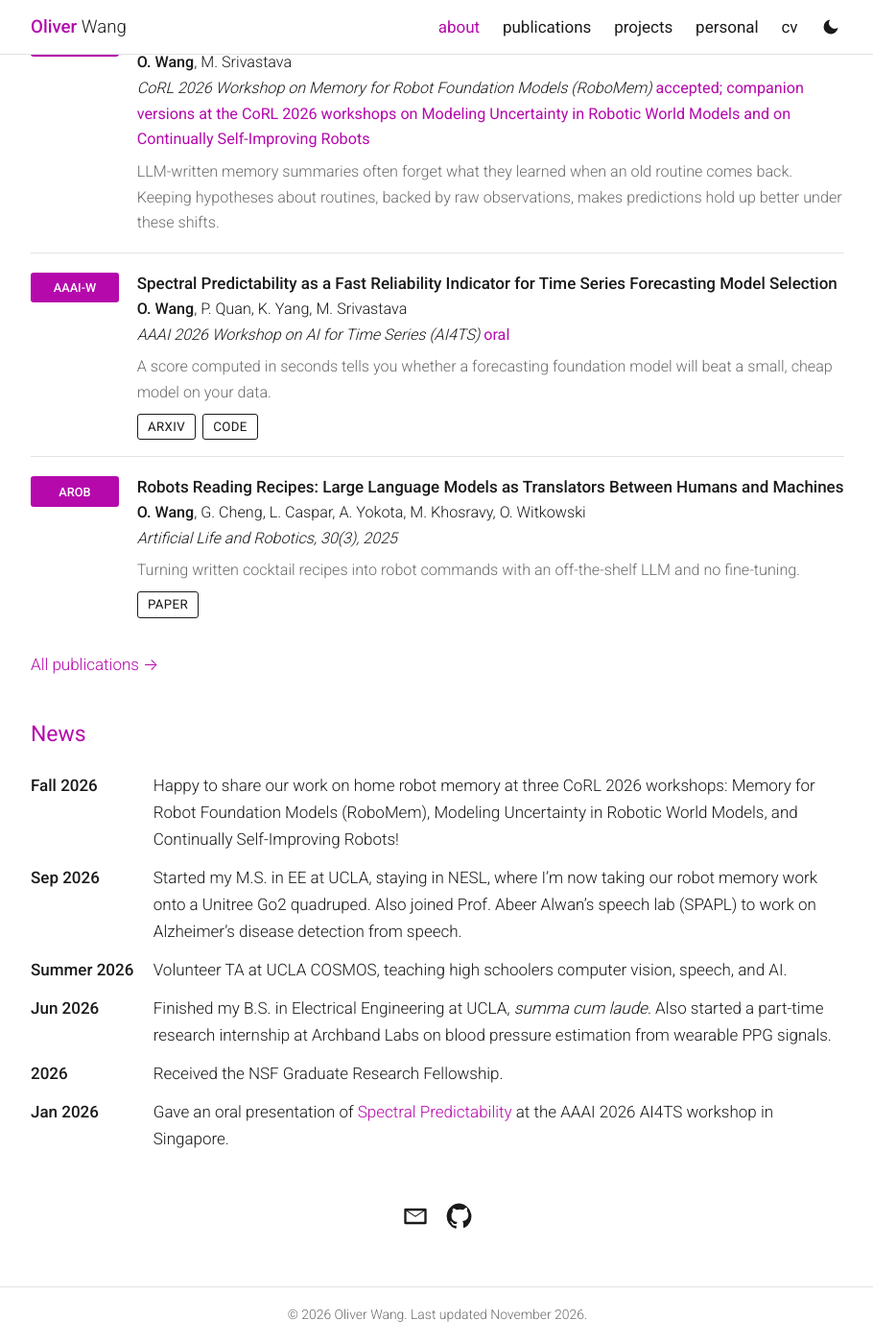
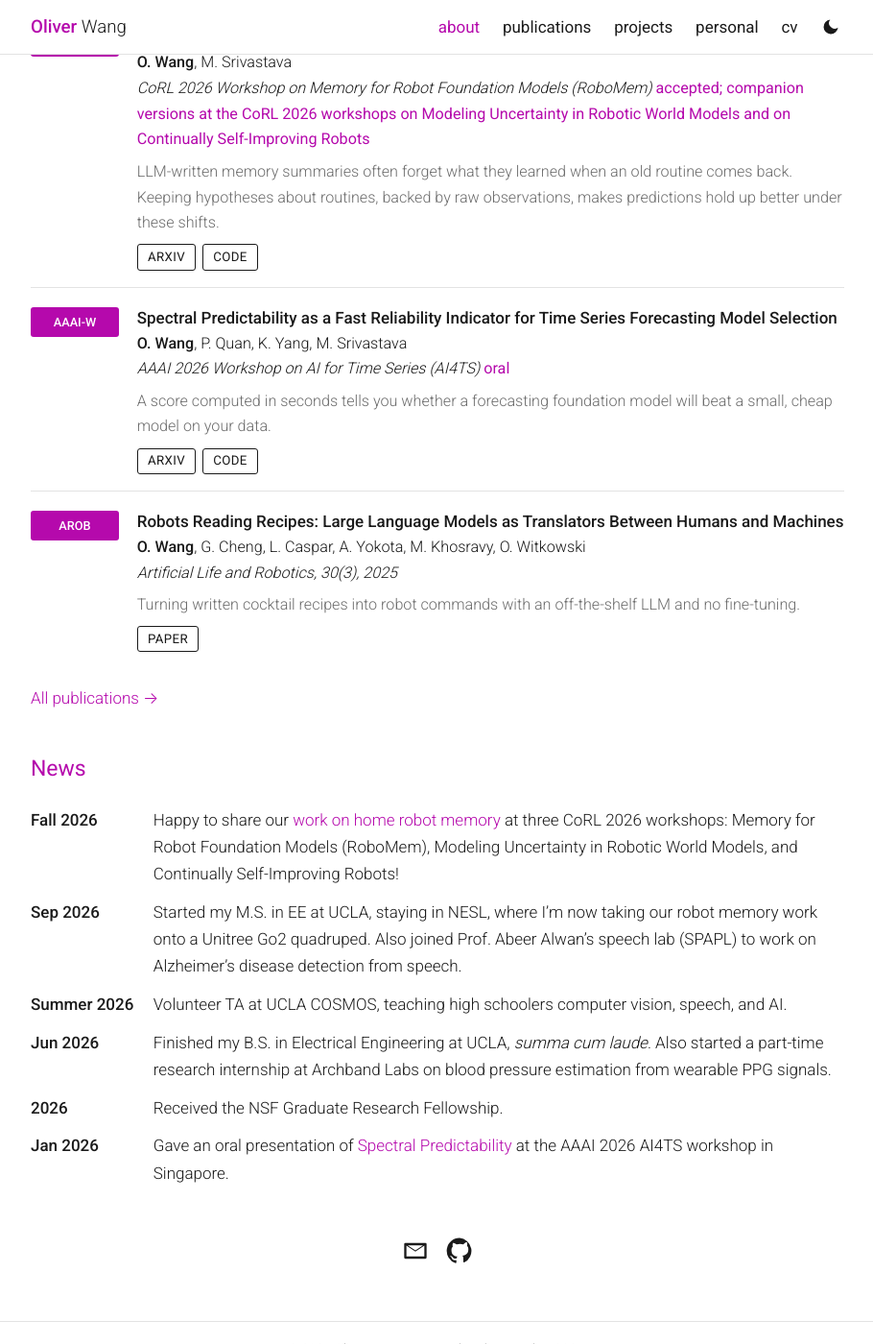
Before and after one commit to owang22/owang22.github.io, a Jekyll site: the page built from index.md, in a window 1280 px wide and 1400 px high, scrolled down 897 px. Shown: the whole window at 96% size, without its empty margins (184-1094 px from the left). Built offline with Jekyll 4.4.1, drawn with Linux system fonts in a browser that asks for light colours.

Commit message:
Add arXiv link for home robot memory paper
Co-Authored-By: Claude Opus 5.5 <noreply@anthropic.com>
Claude-Session: https://claude.ai/code/session_01DdXSk9V55VqXCyBL6KnAow

```diff
--- a/_data/news.yml
+++ b/_data/news.yml
@@ -1,7 +1,7 @@
 # Newest first. "text" accepts Markdown.
 
 - date: "Fall 2026"
-  text: "Happy to share our work on home robot memory at three CoRL 2026 workshops: Memory for Robot Foundation Models (RoboMem), Modeling Uncertainty in Robotic World Models, and Continually Self-Improving Robots!"
+  text: "Happy to share our [work on home robot memory](https://arxiv.org/abs/2611.29818) at three CoRL 2026 workshops: Memory for Robot Foundation Models (RoboMem), Modeling Uncertainty in Robotic World Models, and Continually Self-Improving Robots!"
 - date: "Sep 2026"
   text: "Started my M.S. in EE at UCLA, staying in NESL, where I'm now taking our robot memory work onto a Unitree Go2 quadruped. Also joined Prof. Abeer Alwan's speech lab (SPAPL) to work on Alzheimer's disease detection from speech."
 - date: "Summer 2026"
--- a/_data/projects.yml
+++ b/_data/projects.yml
@@ -12,6 +12,11 @@
   period: "Jun 2026 – now · NESL · CoRL 2026 workshops"
   question: "When people start keeping things in new places, how should a home robot update what it remembers?"
   summary: "I built a ten-household object-search benchmark where routines change without warning. LLM-written memory summaries often fail to reuse what they learned when an earlier routine comes back. My memory-update method keeps hypotheses about the underlying routines and uses a retrieval tool to check them against raw observations, which improves predictions during these shifts, especially recurring ones."
+  links:
+    - label: "arXiv"
+      url: "https://arxiv.org/abs/2611.29818"
+    - label: "code"
+      url: "https://github.com/nesl/memory-for-home-robots"
 
 - group: "Current research"
   title: "Confidence after a routine shift"
--- a/_data/publications.yml
+++ b/_data/publications.yml
@@ -8,6 +8,11 @@
   badge: "CoRL-W"
   selected: true
   summary: "LLM-written memory summaries often forget what they learned when an old routine comes back. Keeping hypotheses about routines, backed by raw observations, makes predictions hold up better under these shifts."
+  links:
+    - label: "arXiv"
+      url: "https://arxiv.org/abs/2611.29818"
+    - label: "code"
+      url: "https://github.com/nesl/memory-for-home-robots"
 
 - title: "Spectral Predictability as a Fast Reliability Indicator for Time Series Forecasting Model Selection"
   authors: "O. Wang, P. Quan, K. Yang, M. Srivastava"
```
Also changed, not shown: 1 other file.
